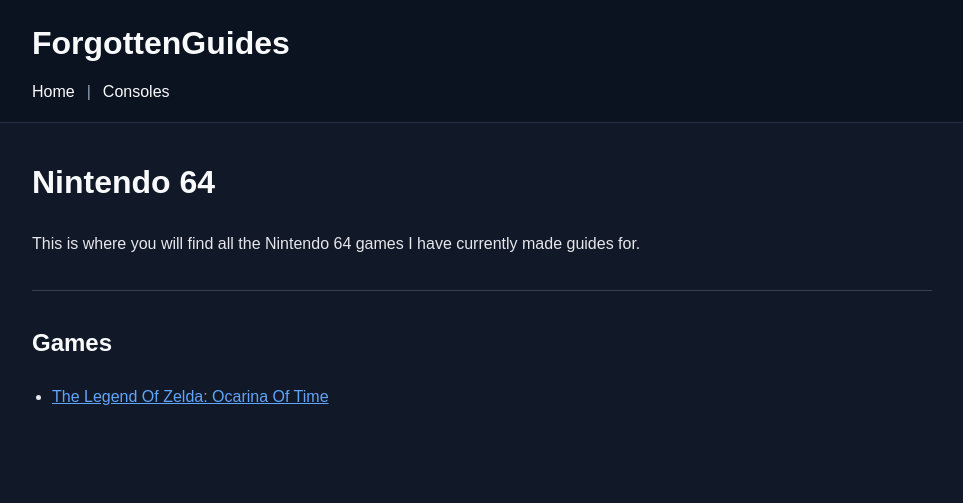
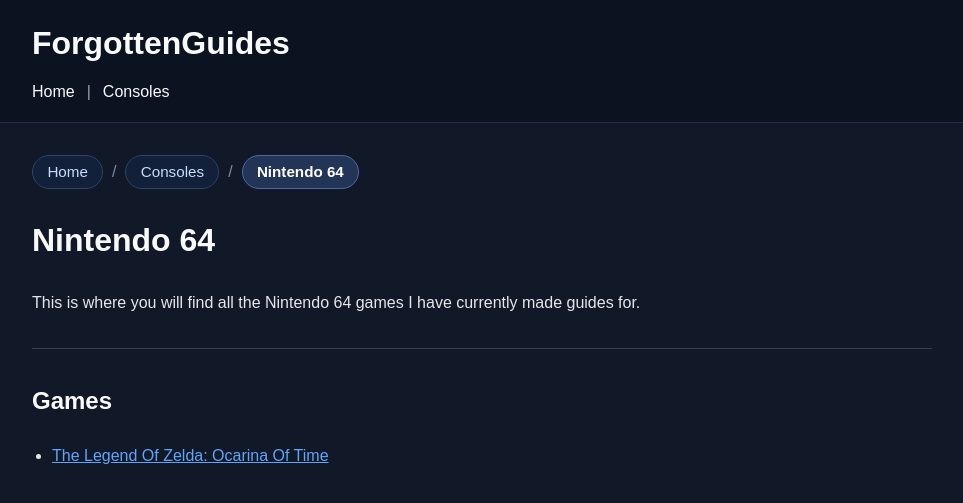
Before and after one commit to ForgottenGem/ForgottenGuides, a Jekyll site: the page built from n64/index.md, in a window 1280 px wide. Shown: the top 503 px of the page, without its empty margins (158-1121 px from the left). Built offline with Jekyll 4.4.1, drawn with Linux system fonts in a browser that asks for light colours.

Commit message:
Update index.md

```diff
--- a/n64/index.md
+++ b/n64/index.md
@@ -2,6 +2,14 @@
 layout: default
 title: Nintendo 64
 ---
+
+<nav class="breadcrumbs" aria-label="Breadcrumb">
+  <a href="{{ '/' | relative_url }}">Home</a>
+  <span>/</span>
+  <a href="{{ '/consoles/' | relative_url }}">Consoles</a>
+  <span>/</span>
+  <span class="current">Nintendo 64</span>
+</nav>
 
 # Nintendo 64
 
```
